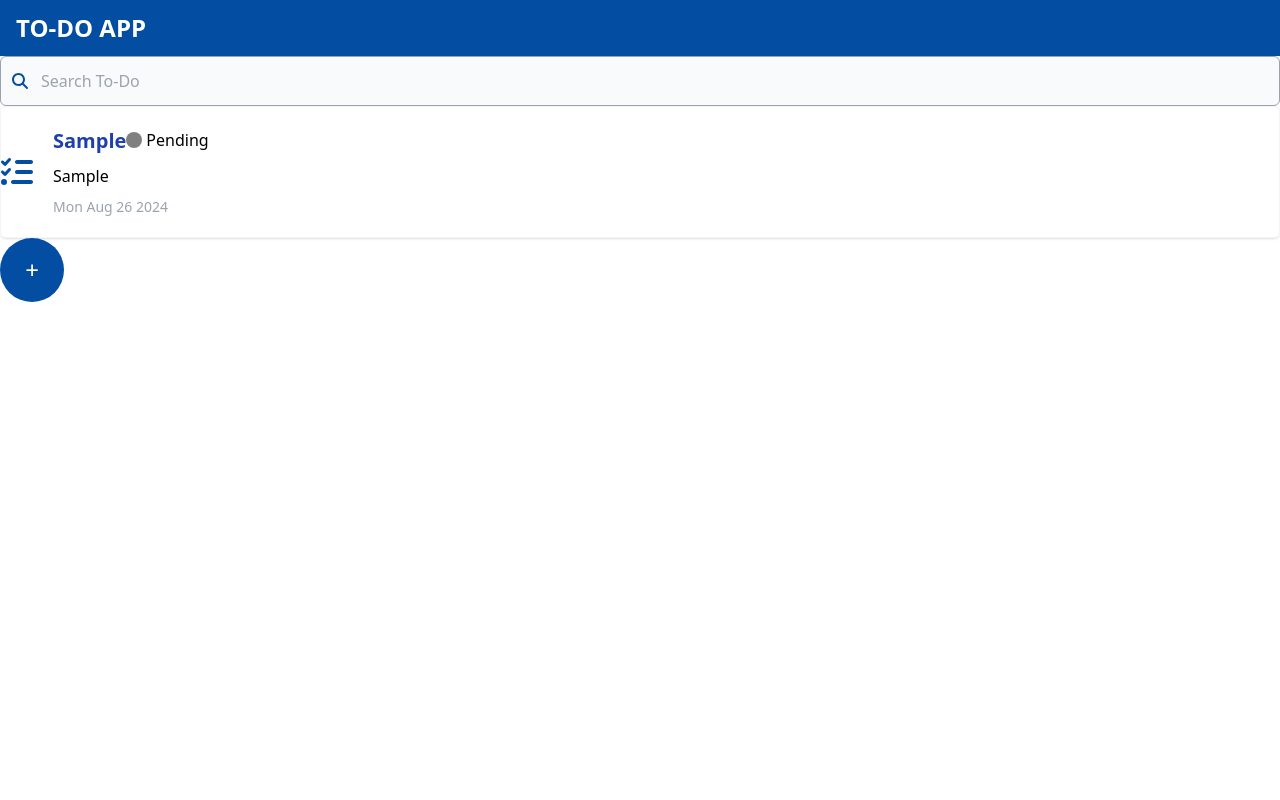
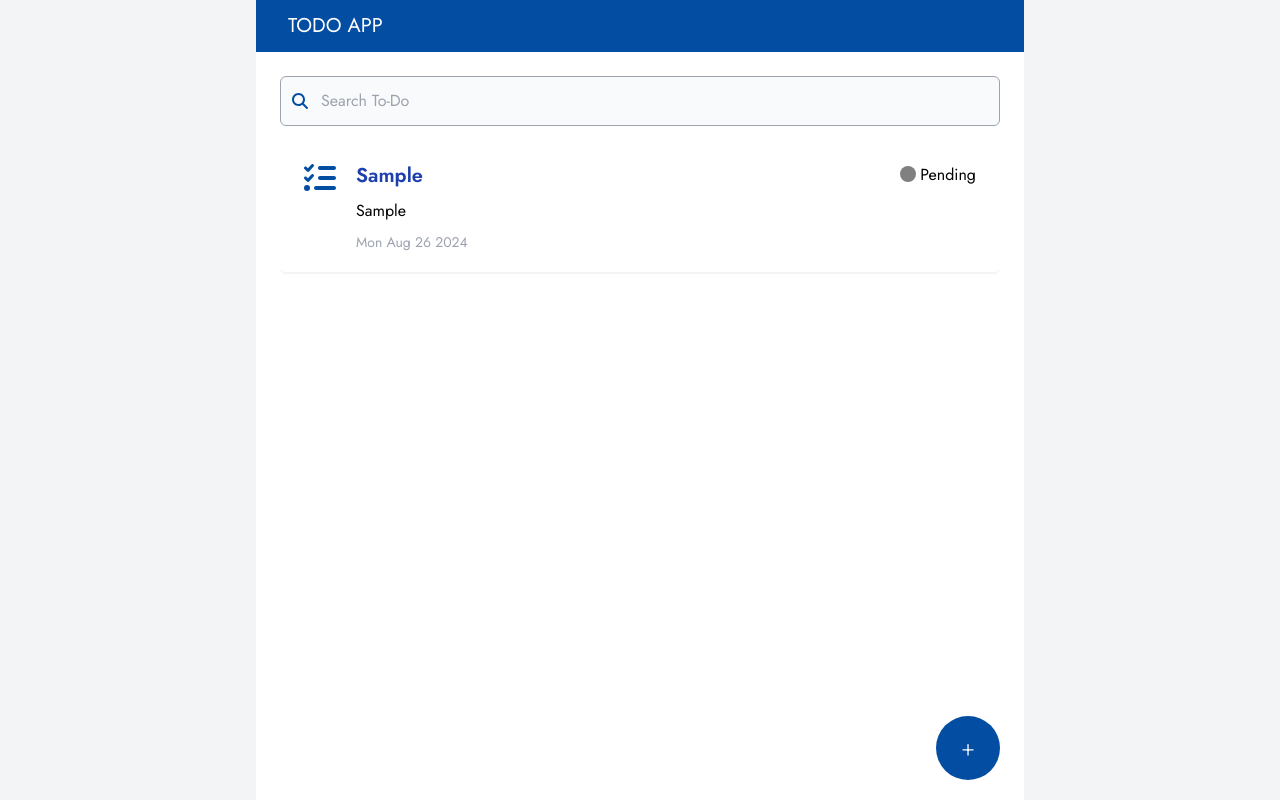
Before and after one commit to Rohit2099/task-management, a React (Vite) app: page /add in a window 1280 px wide. Both pictures are taken after typing "Sample", "Sample" into the empty fields and a click on the button "Add". Built offline with nearby package versions, Linux system fonts and the light colour scheme.

Commit message:
finish alignment

```diff
--- a/index.html
+++ b/index.html
@@ -1,14 +1,20 @@
 <!DOCTYPE html>
-<html lang="en">
+<html lang="en" class="h-full">
     <head>
         <meta charset="UTF-8" />
         <link rel="icon" type="image/svg+xml" href="/vite.svg" />
         <meta name="viewport" content="width=device-width, initial-scale=1.0" />
         <title>Task Management</title>
         <link href="./src/css/output.css" rel="stylesheet" />
+        <link rel="preconnect" href="https://fonts.googleapis.com" />
+        <link rel="preconnect" href="https://fonts.gstatic.com" crossorigin />
+        <link
+            href="https://fonts.googleapis.com/css2?family=Jost:ital,wght@0,100..900;1,100..900&display=swap"
+            rel="stylesheet"
+        />
     </head>
-    <body>
-        <div id="root"></div>
+    <body class="bg-gray-100 h-full font-jost">
+        <div id="root" class="h-full"></div>
         <script type="module" src="/src/components/main.jsx"></script>
     </body>
 </html>
--- a/src/components/App.jsx
+++ b/src/components/App.jsx
@@ -10,13 +10,20 @@ function App() {
     return (
         <TasksProvider>
             <BrowserRouter>
+                <div
+                    id="app-container"
+                    className="w-3/5 m-auto bg-white h-full"
+                >
                     <NavBar />
+                    <div id="content-container" className="m-6">
                         <Routes>
                             <Route path="/" element={<Home />} />
                             <Route path="/add" element={<AddTask />} />
                             <Route path="/edit" element={<EditTask />} />
                             <Route path="*" element={<Error />} />
                         </Routes>
+                    </div>
+                </div>
             </BrowserRouter>
         </TasksProvider>
     );
--- a/src/components/Elements/NavBar.jsx
+++ b/src/components/Elements/NavBar.jsx
@@ -11,7 +11,7 @@ export default function NavBar() {
     return (
         <nav className="border-blue-500 bg-blueMain-100">
             <div className="max-w-full p-3">
-                <span className="flex items-center space-x-4 pl-1">
+                <span className="flex items-center space-x-4 pl-1 mx-4">
                     {!isHomePage && (
                         <FontAwesomeIcon
                             className="hover:cursor-pointer"
@@ -22,7 +22,7 @@ export default function NavBar() {
                             onClick={() => navigate(-1)}
                         />
                     )}
-                    <span className="text-2xl font-semibold text-white">
+                    <span className="text-xl font-normal text-white">
                         {title}
                     </span>
                 </span>
--- a/src/components/Elements/Task.jsx
+++ b/src/components/Elements/Task.jsx
@@ -17,39 +17,43 @@ export default function Task({ task, deleteTask }) {
 
     return (
         <div
-            className="flex items-center border border-gray-100 rounded-md shadow hover:bg-gray-100 hover:cursor-pointer"
+            className="flex items-start border-b-2 border-gray-100 rounded-md hover:bg-gray-100 hover:cursor-pointer px-6 space-x-5"
             onMouseOver={handleMouseOver}
             onMouseOut={handleMouseOut}
         >
-            <FontAwesomeIcon
-                icon={faListCheck}
-                size="2xl"
-                style={{ color: "#034EA2" }}
-            />
+            <div className="py-5">
+                <FontAwesomeIcon
+                    icon={faListCheck}
+                    size="2xl"
+                    style={{ color: "#034EA2" }}
+                />
+            </div>
             <div
                 id="content"
-                className="flex flex-col justify-between p-5 leading-relaxed space-y-2"
+                className="flex flex-col justify-between py-5 leading-relaxed space-y-2 w-full"
             >
                 <div className="flex justify-between">
-                    <span className="text-blue-800 font-bold text-xl">
+                    <span className="text-blue-800 font-semibold text-xl">
                         {task.title}
                     </span>
                     <TaskStatus status={task.status} />
                 </div>
-                <div className="text-wrap">
+                <div className="text-wrap font-normal">
                     <p>{task.description}</p>
                 </div>
-                <div className="flex justify-between text-gray-400 text-sm">
+                <div className="flex justify-between text-gray-400 font-normal text-sm">
                     <p>{task.createdAt}</p>
                     {hovering && (
                         <div className="flex space-x-4">
                             <FontAwesomeIcon
                                 icon={faTrashCan}
+                                size="xl"
                                 style={{ color: "#bc2424" }}
                                 onClick={() => deleteTask(task.id)}
                             />
                             <FontAwesomeIcon
                                 icon={faPen}
+                                size="xl"
                                 style={{ color: "#034EA2" }}
                                 onClick={() =>
                                     navigate("/edit", {
--- a/src/components/pages/AddTask.jsx
+++ b/src/components/pages/AddTask.jsx
@@ -26,13 +26,14 @@ export default function AddTask() {
         navigate("/");
     };
     return (
-        <div>
+        <div className="flex flex-col space-y-4 my-16">
             <TitleField reference={titleRef} editMode={false} />
             <DescriptionField reference={descriptionRef} editMode={false} />
+            <div id="button-container" className="flex justify-between">
                 <Link to="/">
                     <button
                         type="button"
-                    className="text-blue-900 bg-white border border-blue-900 hover:bg-gray-100 font-medium rounded-md text-sm px-5 py-2.5 me-2 mb-2 w-32"
+                        className="text-blue-900 bg-white border border-blue-900 hover:bg-gray-200 font-medium rounded-md text-sm px-5 py-2.5 me-2 mb-2 w-32"
                     >
                         Cancel
                     </button>{" "}
@@ -46,5 +47,6 @@ export default function AddTask() {
                     Add
                 </button>
             </div>
+        </div>
     );
 }
--- a/src/components/pages/EditTask.jsx
+++ b/src/components/pages/EditTask.jsx
@@ -34,7 +34,7 @@ export default function EditTask() {
     };
 
     return (
-        <div>
+        <div className="flex flex-col space-y-4 my-16">
             <TitleField
                 reference={titleRef}
                 title={taskToEdit.title}
@@ -46,10 +46,11 @@ export default function EditTask() {
                 editMode={true}
             />
             <CompletionField status={taskToEdit.status} setStatus={setStatus} />
+            <div id="button-container" className="flex justify-between">
                 <Link to="/">
                     <button
                         type="button"
-                    className="text-blue-900 bg-white border border-blue-900 hover:bg-gray-100 font-medium rounded-md text-sm px-5 py-2.5 me-2 mb-2 w-32"
+                        className="text-blue-900 bg-white border border-blue-900 hover:bg-gray-200 font-medium rounded-md text-sm px-5 py-2.5 me-2 mb-2 w-32"
                     >
                         Cancel
                     </button>
@@ -62,5 +63,6 @@ export default function EditTask() {
                     Update
                 </button>
             </div>
+        </div>
     );
 }
--- a/src/components/pages/Home.jsx
+++ b/src/components/pages/Home.jsx
@@ -45,6 +45,7 @@ export default function Home() {
                 reference={searchRef}
                 handleSearch={debounce(filterTasks, DEBOUNCE_DELAY_FOR_SEARCH)}
             />
+            <div className="py-4">
                 {filteredTasks && (
                     <ul>
                         {filteredTasks.map((task) => (
@@ -56,13 +57,16 @@ export default function Home() {
                         ))}
                     </ul>
                 )}
+            </div>
+            <div className="flex items-center justify-end">
                 <button
                     type="button"
-                className="text-white bg-blueMain-100 hover:bg-blue-800 font-light rounded-full text-2xl p-4 items-center w-16"
+                    className="text-white bg-blueMain-100 hover:bg-blue-800 font-light rounded-full text-2xl p-4 items-center w-16 fixed bottom-5 right-50 z-10"
                     onClick={() => navigate("/add")}
                 >
                     +
                 </button>
             </div>
+        </div>
     );
 }
--- a/src/css/output.css
+++ b/src/css/output.css
@@ -616,12 +616,20 @@ video {
   pointer-events: none;
 }
 
+.fixed {
+  position: fixed;
+}
+
 .absolute {
   position: absolute;
 }
 
 .relative {
   position: relative;
+}
+
+.sticky {
+  position: sticky;
 }
 
 .inset-y-0 {
@@ -633,16 +641,34 @@ video {
   inset-inline-start: 0px;
 }
 
-.left-0 {
-  left: 0px;
+.bottom-5 {
+  bottom: 1.25rem;
 }
 
-.top-full {
-  top: 100%;
+.right-5 {
+  right: 1.25rem;
 }
 
-.m-2 {
-  margin: 0.5rem;
+.z-10 {
+  z-index: 10;
+}
+
+.m-6 {
+  margin: 1.5rem;
+}
+
+.m-auto {
+  margin: auto;
+}
+
+.mx-3 {
+  margin-left: 0.75rem;
+  margin-right: 0.75rem;
+}
+
+.mx-4 {
+  margin-left: 1rem;
+  margin-right: 1rem;
 }
 
 .mx-auto {
@@ -650,37 +676,23 @@ video {
   margin-right: auto;
 }
 
-.my-4 {
-  margin-top: 1rem;
-  margin-bottom: 1rem;
-}
-
 .my-2 {
   margin-top: 0.5rem;
   margin-bottom: 0.5rem;
 }
 
-.mx-2 {
-  margin-left: 0.5rem;
-  margin-right: 0.5rem;
+.my-8 {
+  margin-top: 2rem;
+  margin-bottom: 2rem;
 }
 
-.mx-4 {
-  margin-left: 1rem;
-  margin-right: 1rem;
-}
-
-.mx-3 {
-  margin-left: 0.75rem;
-  margin-right: 0.75rem;
+.my-16 {
+  margin-top: 4rem;
+  margin-bottom: 4rem;
 }
 
 .mb-2 {
   margin-bottom: 0.5rem;
-}
-
-.mb-3 {
-  margin-bottom: 0.75rem;
 }
 
 .mb-4 {
@@ -691,44 +703,24 @@ video {
   margin-inline-end: 0.5rem;
 }
 
-.mb-6 {
-  margin-bottom: 1.5rem;
-}
-
-.block {
-  display: block;
-}
-
 .flex {
   display: flex;
 }
 
-.h-4 {
-  height: 1rem;
-}
-
-.h-6 {
-  height: 1.5rem;
-}
-
-.h-96 {
-  height: 24rem;
+.h-full {
+  height: 100%;
 }
 
 .w-16 {
   width: 4rem;
 }
 
-.w-3 {
-  width: 0.75rem;
+.w-3\/5 {
+  width: 60%;
 }
 
 .w-32 {
   width: 8rem;
-}
-
-.w-4 {
-  width: 1rem;
 }
 
 .w-full {
@@ -739,55 +731,28 @@ video {
   max-width: 100%;
 }
 
-.rotate-45 {
-  --tw-rotate: 45deg;
-  transform: translate(var(--tw-translate-x), var(--tw-translate-y)) rotate(var(--tw-rotate)) skewX(var(--tw-skew-x)) skewY(var(--tw-skew-y)) scaleX(var(--tw-scale-x)) scaleY(var(--tw-scale-y));
+.flex-col {
+  flex-direction: column;
 }
 
-.transform {
-  transform: translate(var(--tw-translate-x), var(--tw-translate-y)) rotate(var(--tw-rotate)) skewX(var(--tw-skew-x)) skewY(var(--tw-skew-y)) scaleX(var(--tw-scale-x)) scaleY(var(--tw-scale-y));
+.items-start {
+  align-items: flex-start;
 }
 
-.flex-col {
-  flex-direction: column;
+.items-end {
+  align-items: flex-end;
 }
 
 .items-center {
   align-items: center;
 }
 
+.justify-end {
+  justify-content: flex-end;
+}
+
 .justify-between {
   justify-content: space-between;
-}
-
-.space-x-4 > :not([hidden]) ~ :not([hidden]) {
-  --tw-space-x-reverse: 0;
-  margin-right: calc(1rem * var(--tw-space-x-reverse));
-  margin-left: calc(1rem * calc(1 - var(--tw-space-x-reverse)));
-}
-
-.space-y-4 > :not([hidden]) ~ :not([hidden]) {
-  --tw-space-y-reverse: 0;
-  margin-top: calc(1rem * calc(1 - var(--tw-space-y-reverse)));
-  margin-bottom: calc(1rem * var(--tw-space-y-reverse));
-}
-
-.space-y-2 > :not([hidden]) ~ :not([hidden]) {
-  --tw-space-y-reverse: 0;
-  margin-top: calc(0.5rem * calc(1 - var(--tw-space-y-reverse)));
-  margin-bottom: calc(0.5rem * var(--tw-space-y-reverse));
-}
-
-.space-y-1 > :not([hidden]) ~ :not([hidden]) {
-  --tw-space-y-reverse: 0;
-  margin-top: calc(0.25rem * calc(1 - var(--tw-space-y-reverse)));
-  margin-bottom: calc(0.25rem * var(--tw-space-y-reverse));
-}
-
-.space-x-2 > :not([hidden]) ~ :not([hidden]) {
-  --tw-space-x-reverse: 0;
-  margin-right: calc(0.5rem * var(--tw-space-x-reverse));
-  margin-left: calc(0.5rem * calc(1 - var(--tw-space-x-reverse)));
 }
 
 .space-x-1 > :not([hidden]) ~ :not([hidden]) {
@@ -802,6 +767,30 @@ video {
   margin-left: calc(0.75rem * calc(1 - var(--tw-space-x-reverse)));
 }
 
+.space-x-4 > :not([hidden]) ~ :not([hidden]) {
+  --tw-space-x-reverse: 0;
+  margin-right: calc(1rem * var(--tw-space-x-reverse));
+  margin-left: calc(1rem * calc(1 - var(--tw-space-x-reverse)));
+}
+
+.space-x-5 > :not([hidden]) ~ :not([hidden]) {
+  --tw-space-x-reverse: 0;
+  margin-right: calc(1.25rem * var(--tw-space-x-reverse));
+  margin-left: calc(1.25rem * calc(1 - var(--tw-space-x-reverse)));
+}
+
+.space-y-2 > :not([hidden]) ~ :not([hidden]) {
+  --tw-space-y-reverse: 0;
+  margin-top: calc(0.5rem * calc(1 - var(--tw-space-y-reverse)));
+  margin-bottom: calc(0.5rem * var(--tw-space-y-reverse));
+}
+
+.space-y-4 > :not([hidden]) ~ :not([hidden]) {
+  --tw-space-y-reverse: 0;
+  margin-top: calc(1rem * calc(1 - var(--tw-space-y-reverse)));
+  margin-bottom: calc(1rem * var(--tw-space-y-reverse));
+}
+
 .text-wrap {
   text-wrap: wrap;
 }
@@ -814,17 +803,8 @@ video {
   border-radius: 9999px;
 }
 
-.rounded-lg {
-  border-radius: 0.5rem;
-}
-
 .rounded-md {
   border-radius: 0.375rem;
-}
-
-.rounded-t-lg {
-  border-top-left-radius: 0.5rem;
-  border-top-right-radius: 0.5rem;
 }
 
 .border {
@@ -835,6 +815,10 @@ video {
   border-width: 2px;
 }
 
+.border-b-2 {
+  border-bottom-width: 2px;
+}
+
 .border-blue-500 {
   --tw-border-opacity: 1;
   border-color: rgb(59 130 246 / var(--tw-border-opacity));
@@ -843,6 +827,11 @@ video {
 .border-blue-900 {
   --tw-border-opacity: 1;
   border-color: rgb(30 58 138 / var(--tw-border-opacity));
+}
+
+.border-gray-100 {
+  --tw-border-opacity: 1;
+  border-color: rgb(243 244 246 / var(--tw-border-opacity));
 }
 
 .border-gray-200 {
@@ -860,24 +849,19 @@ video {
   border-color: rgb(156 163 175 / var(--tw-border-opacity));
 }
 
-.border-gray-100 {
-  --tw-border-opacity: 1;
-  border-color: rgb(243 244 246 / var(--tw-border-opacity));
-}
-
-.border-black {
-  --tw-border-opacity: 1;
-  border-color: rgb(0 0 0 / var(--tw-border-opacity));
-}
-
-.bg-blue-700 {
-  --tw-bg-opacity: 1;
-  background-color: rgb(29 78 216 / var(--tw-bg-opacity));
-}
-
 .bg-blue-900 {
   --tw-bg-opacity: 1;
   background-color: rgb(30 58 138 / var(--tw-bg-opacity));
+}
+
+.bg-blueMain-100 {
+  --tw-bg-opacity: 1;
+  background-color: rgb(3 78 162 / var(--tw-bg-opacity));
+}
+
+.bg-gray-100 {
+  --tw-bg-opacity: 1;
+  background-color: rgb(243 244 246 / var(--tw-bg-opacity));
 }
 
 .bg-gray-50 {
@@ -890,14 +874,8 @@ video {
   background-color: rgb(255 255 255 / var(--tw-bg-opacity));
 }
 
-.bg-blueMain-100 {
-  --tw-bg-opacity: 1;
-  background-color: rgb(3 78 162 / var(--tw-bg-opacity));
-}
-
-.object-cover {
-  -o-object-fit: cover;
-     object-fit: cover;
+.p-2 {
+  padding: 0.5rem;
 }
 
 .p-2\.5 {
@@ -910,22 +888,6 @@ video {
 
 .p-4 {
   padding: 1rem;
-}
-
-.p-5 {
-  padding: 1.25rem;
-}
-
-.p-7 {
-  padding: 1.75rem;
-}
-
-.p-8 {
-  padding: 2rem;
-}
-
-.p-2 {
-  padding: 0.5rem;
 }
 
 .px-5 {
@@ -948,14 +910,19 @@ video {
   padding-bottom: 0.625rem;
 }
 
-.py-2 {
-  padding-top: 0.5rem;
-  padding-bottom: 0.5rem;
-}
-
 .py-4 {
   padding-top: 1rem;
   padding-bottom: 1rem;
+}
+
+.py-5 {
+  padding-top: 1.25rem;
+  padding-bottom: 1.25rem;
+}
+
+.py-8 {
+  padding-top: 2rem;
+  padding-bottom: 2rem;
 }
 
 .pl-1 {
@@ -972,6 +939,14 @@ video {
 
 .text-center {
   text-align: center;
+}
+
+.font-jost {
+  font-family: jost, sans-serif;
+}
+
+.font-sans {
+  font-family: ui-sans-serif, system-ui, sans-serif, "Apple Color Emoji", "Segoe UI Emoji", "Segoe UI Symbol", "Noto Color Emoji";
 }
 
 .text-2xl {
@@ -1015,29 +990,16 @@ video {
   font-weight: 500;
 }
 
+.font-semibold {
+  font-weight: 600;
+}
+
 .font-normal {
   font-weight: 400;
 }
 
-.font-semibold {
-  font-weight: 600;
-}
-
-.leading-normal {
-  line-height: 1.5;
-}
-
 .leading-relaxed {
   line-height: 1.625;
-}
-
-.tracking-tight {
-  letter-spacing: -0.025em;
-}
-
-.text-blue-600 {
-  --tw-text-opacity: 1;
-  color: rgb(37 99 235 / var(--tw-text-opacity));
 }
 
 .text-blue-800 {
@@ -1050,14 +1012,14 @@ video {
   color: rgb(30 58 138 / var(--tw-text-opacity));
 }
 
+.text-gray-400 {
+  --tw-text-opacity: 1;
+  color: rgb(156 163 175 / var(--tw-text-opacity));
+}
+
 .text-gray-500 {
   --tw-text-opacity: 1;
   color: rgb(107 114 128 / var(--tw-text-opacity));
-}
-
-.text-gray-700 {
-  --tw-text-opacity: 1;
-  color: rgb(55 65 81 / var(--tw-text-opacity));
 }
 
 .text-gray-900 {
@@ -1070,55 +1032,12 @@ video {
   color: rgb(255 255 255 / var(--tw-text-opacity));
 }
 
-.text-gray-400 {
-  --tw-text-opacity: 1;
-  color: rgb(156 163 175 / var(--tw-text-opacity));
-}
-
-.shadow {
-  --tw-shadow: 0 1px 3px 0 rgb(0 0 0 / 0.1), 0 1px 2px -1px rgb(0 0 0 / 0.1);
-  --tw-shadow-colored: 0 1px 3px 0 var(--tw-shadow-color), 0 1px 2px -1px var(--tw-shadow-color);
-  box-shadow: var(--tw-ring-offset-shadow, 0 0 #0000), var(--tw-ring-shadow, 0 0 #0000), var(--tw-shadow);
-}
-
-.blur {
-  --tw-blur: blur(8px);
-  filter: var(--tw-blur) var(--tw-brightness) var(--tw-contrast) var(--tw-grayscale) var(--tw-hue-rotate) var(--tw-invert) var(--tw-saturate) var(--tw-sepia) var(--tw-drop-shadow);
-}
-
 .filter {
   filter: var(--tw-blur) var(--tw-brightness) var(--tw-contrast) var(--tw-grayscale) var(--tw-hue-rotate) var(--tw-invert) var(--tw-saturate) var(--tw-sepia) var(--tw-drop-shadow);
 }
 
-.transition {
-  transition-property: color, background-color, border-color, text-decoration-color, fill, stroke, opacity, box-shadow, transform, filter, -webkit-backdrop-filter;
-  transition-property: color, background-color, border-color, text-decoration-color, fill, stroke, opacity, box-shadow, transform, filter, backdrop-filter;
-  transition-property: color, background-color, border-color, text-decoration-color, fill, stroke, opacity, box-shadow, transform, filter, backdrop-filter, -webkit-backdrop-filter;
-  transition-timing-function: cubic-bezier(0.4, 0, 0.2, 1);
-  transition-duration: 150ms;
-}
-
-.transition-transform {
-  transition-property: transform;
-  transition-timing-function: cubic-bezier(0.4, 0, 0.2, 1);
-  transition-duration: 150ms;
-}
-
 .hover\:cursor-pointer:hover {
   cursor: pointer;
-}
-
-.hover\:border-2:hover {
-  border-width: 2px;
-}
-
-.hover\:border:hover {
-  border-width: 1px;
-}
-
-.hover\:border-white:hover {
-  --tw-border-opacity: 1;
-  border-color: rgb(255 255 255 / var(--tw-border-opacity));
 }
 
 .hover\:bg-blue-800:hover {
@@ -1131,91 +1050,22 @@ video {
   background-color: rgb(243 244 246 / var(--tw-bg-opacity));
 }
 
-.hover\:bg-gray-300:hover {
-  --tw-bg-opacity: 1;
-  background-color: rgb(209 213 219 / var(--tw-bg-opacity));
-}
-
 .hover\:bg-gray-200:hover {
   --tw-bg-opacity: 1;
   background-color: rgb(229 231 235 / var(--tw-bg-opacity));
+}
+
+.hover\:bg-blue-900:hover {
+  --tw-bg-opacity: 1;
+  background-color: rgb(30 58 138 / var(--tw-bg-opacity));
+}
+
+.hover\:text-white:hover {
+  --tw-text-opacity: 1;
+  color: rgb(255 255 255 / var(--tw-text-opacity));
 }
 
 .focus\:border-blue-500:focus {
   --tw-border-opacity: 1;
   border-color: rgb(59 130 246 / var(--tw-border-opacity));
 }
-
-.focus\:ring-blue-500:focus {
-  --tw-ring-opacity: 1;
-  --tw-ring-color: rgb(59 130 246 / var(--tw-ring-opacity));
-}
-
-@media (min-width: 768px) {
-  .md\:h-auto {
-    height: auto;
-  }
-
-  .md\:w-48 {
-    width: 12rem;
-  }
-
-  .md\:max-w-xl {
-    max-width: 36rem;
-  }
-
-  .md\:flex-row {
-    flex-direction: row;
-  }
-
-  .md\:rounded-none {
-    border-radius: 0px;
-  }
-
-  .md\:rounded-s-lg {
-    border-start-start-radius: 0.5rem;
-    border-end-start-radius: 0.5rem;
-  }
-}
-
-@media (prefers-color-scheme: dark) {
-  .dark\:border-gray-600 {
-    --tw-border-opacity: 1;
-    border-color: rgb(75 85 99 / var(--tw-border-opacity));
-  }
-
-  .dark\:bg-gray-700 {
-    --tw-bg-opacity: 1;
-    background-color: rgb(55 65 81 / var(--tw-bg-opacity));
-  }
-
-  .dark\:text-gray-400 {
-    --tw-text-opacity: 1;
-    color: rgb(156 163 175 / var(--tw-text-opacity));
-  }
-
-  .dark\:text-white {
-    --tw-text-opacity: 1;
-    color: rgb(255 255 255 / var(--tw-text-opacity));
-  }
-
-  .dark\:placeholder-gray-400::-moz-placeholder {
-    --tw-placeholder-opacity: 1;
-    color: rgb(156 163 175 / var(--tw-placeholder-opacity));
-  }
-
-  .dark\:placeholder-gray-400::placeholder {
-    --tw-placeholder-opacity: 1;
-    color: rgb(156 163 175 / var(--tw-placeholder-opacity));
-  }
-
-  .dark\:focus\:border-blue-500:focus {
-    --tw-border-opacity: 1;
-    border-color: rgb(59 130 246 / var(--tw-border-opacity));
-  }
-
-  .dark\:focus\:ring-blue-500:focus {
-    --tw-ring-opacity: 1;
-    --tw-ring-color: rgb(59 130 246 / var(--tw-ring-opacity));
-  }
-}
--- a/src/utils/constants.js
+++ b/src/utils/constants.js
@@ -1,7 +1,7 @@
 export const DEBOUNCE_DELAY_FOR_SEARCH = 250;
 export const PATH_TO_TITLE = {
     "/add": "Add Task",
-    "/": "TO-DO APP",
+    "/": "TODO APP",
     "/edit": "Edit Task",
 };
 export const STATUS_TO_COLOR = {
--- a/tailwind.config.js
+++ b/tailwind.config.js
@@ -1,6 +1,6 @@
 /** @type {import('tailwindcss').Config} */
 export default {
-    content: ["./src/**/*.{html,js,jsx}"],
+    content: ["./src/**/*.{html,js,jsx}", "./*.html"],
     theme: {
         extend: {
             colors: {
@@ -8,6 +8,9 @@ export default {
                     100: "#034EA2",
                 },
             },
+            fontFamily: {
+                jost: ["jost", "sans-serif"],
+            },
         },
     },
     plugins: [],
```
Lines whose indentation alone changed are shown as unchanged.
